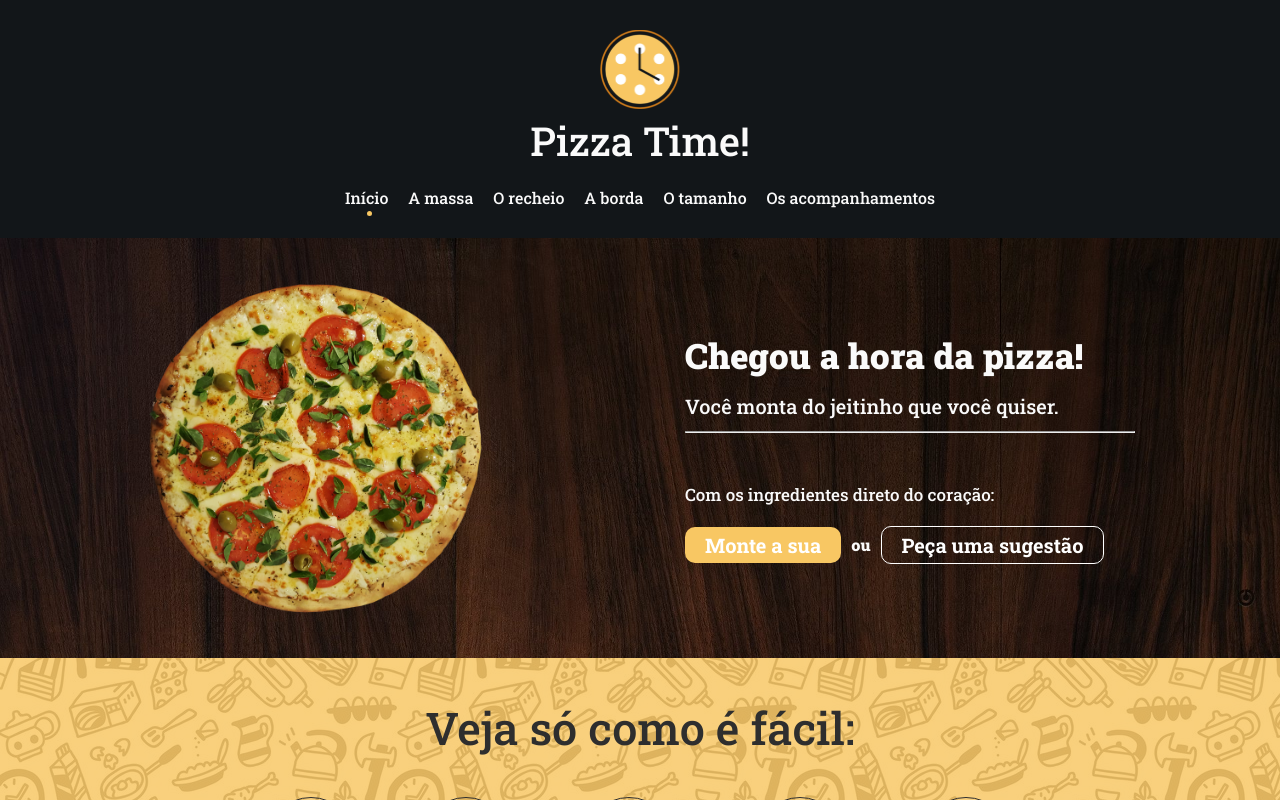
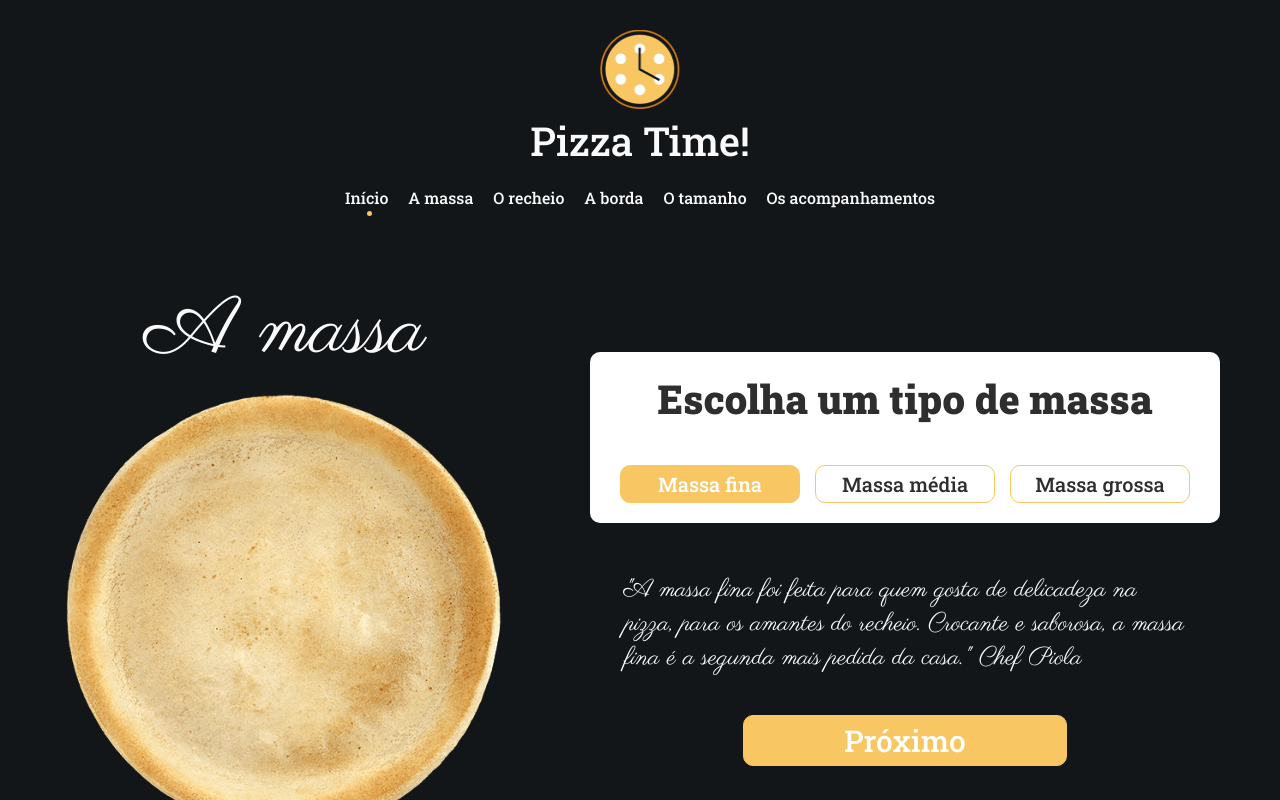
Before and after one commit to LuccasPiola/desafio-stoom, a React (Create React App) app in the folder frontend/: page / in a window 1280 px wide. Shown: the top 800 px of the page. Built offline with nearby package versions, Linux system fonts and the light colour scheme.

Commit message:
feature: Dough Step done

```diff
--- a/frontend/public/index.html
+++ b/frontend/public/index.html
@@ -3,7 +3,8 @@
   <head>
 		<meta charset="utf-8" />
 		<link rel="preconnect" href="https://fonts.gstatic.com">
-		<link href="https://fonts.googleapis.com/css2?family=Roboto+Slab:wght@300;500;700;900&display=swap" rel="stylesheet">
+    <link href="https://fonts.googleapis.com/css2?family=Roboto+Slab:wght@300;500;700;900&display=swap" rel="stylesheet">
+    <link href="https://fonts.googleapis.com/css2?family=Parisienne&display=swap" rel="stylesheet">
     <!-- <link rel="icon" href="%PUBLIC_URL%/favicon.ico" /> -->
     <meta name="viewport" content="width=device-width, initial-scale=1" />
 		<meta name="theme-color" content="#000000" />
--- a/frontend/src/App.tsx
+++ b/frontend/src/App.tsx
@@ -1,6 +1,7 @@
 import React from 'react'
 import Navbar from './components/Navbar'
 import Home from './pages/Home'
+import DoughStep from './pages/Steps/Dough'
 import GlobalStyle from './styles/global'
 
 export default function App(): JSX.Element {
@@ -8,7 +9,7 @@ export default function App(): JSX.Element {
     <>
       <GlobalStyle />
       <Navbar />
-      <Home />
+      <DoughStep />
     </>
   )
 }
--- /dev/null
+++ b/frontend/src/pages/Steps/Dough/index.tsx
@@ -0,0 +1,52 @@
+import React from 'react'
+
+import dough from '../../../assets/dough.png'
+
+import * as S from '../styles'
+
+export default function DoughStep(): JSX.Element {
+  return (
+    <S.Wrapper>
+      <aside>
+        <h1>A massa</h1>
+        <img src={dough} alt="massa" width={450} />
+      </aside>
+
+      <div>
+        <main>
+          <h1>Escolha um tipo de massa</h1>
+
+          <div>
+            <S.Option onClick={() => 1} isSelected>
+              Massa fina
+            </S.Option>
+            <S.Option onClick={() => 1}>Massa média</S.Option>
+            <S.Option onClick={() => 1}>Massa grossa</S.Option>
+          </div>
+        </main>
+
+        <article>
+          <h2>
+            &quot;A massa fina foi feita para quem gosta de delicadeza na pizza,
+            para os amantes do recheio. Crocante e saborosa, a massa fina é a
+            segunda mais pedida da casa.&quot; Chef Piola
+          </h2>
+          {/*
+          <h2>
+            &quot;A massa média são para os que gostam da pizza exatamente do
+            jeito que ela foi criada. Na medida, essa é a massa mais pedida da
+            casa.&quot; Chef Piola
+          </h2>
+
+          <h2>
+            &quot;A massa grossa é exatamente o que um amante de massas precisa,
+            com bastante recheio pra acompanhar. Um bom amante de pizza é um bom
+            amante de massas!&quot; Chef Piola
+          </h2> */}
+        </article>
+
+        <S.Next onClick={() => 1}>Próximo</S.Next>
+      </div>
+    </S.Wrapper>
+  )
+}
--- /dev/null
+++ b/frontend/src/pages/Steps/styles.ts
@@ -0,0 +1,111 @@
+import styled, { css } from 'styled-components'
+import { shade } from 'polished'
+
+import Button from '../../components/Button'
+
+export const Wrapper = styled.div`
+  display: flex;
+  justify-content: center;
+  align-items: center;
+  margin-top: 40px;
+
+  aside h1 {
+    font-family: 'Parisienne', cursive;
+    font-size: 80px;
+    text-align: center;
+  }
+
+  > div {
+    display: flex;
+    flex-direction: column;
+    align-items: center;
+    margin-left: 80px;
+    main {
+      background-color: #fff;
+      border-radius: 10px;
+      padding: 20px 30px;
+      color: #2e2e2e;
+
+      h1 {
+        font-weight: 900;
+        font-size: 40px;
+        margin-bottom: 40px;
+        text-align: center;
+      }
+
+      div {
+        display: flex;
+        align-items: center;
+        justify-content: space-between;
+      }
+    }
+
+    article {
+      margin-top: 50px;
+      h2 {
+        width: 560px;
+        margin: 0 auto;
+        font-family: 'Parisienne', cursive;
+        font-size: 25px;
+      }
+    }
+  }
+`
+export const Option = styled(Button)<{ isSelected?: boolean }>`
+  button {
+    width: 180px;
+    border: 1px solid #f8c763;
+    border-radius: 10px;
+    padding: 5px 20px;
+    font-size: 20px;
+    font-weight: 700;
+    transition: background-color 0.5s;
+    color: #2e2e2e;
+    font-weight: 500;
+    transition: border-color 0.5s;
+
+    ${({ isSelected }) =>
+      isSelected
+        ? css`
+            color: #fff;
+            background-color: #f8c763;
+            transition: background-color 0.5s;
+
+            &:hover {
+              transition: background-color 0.5s;
+              background-color: ${shade('0.2', '#f8c763')};
+            }
+          `
+        : css`
+            &:hover {
+              transition: border-color 0.5s;
+              border-color: ${shade('0.2', '#f8c763')};
+            }
+          `}
+  }
+
+  & + div {
+    margin-left: 15px;
+  }
+`
+
+export const Next = styled(Button)`
+  button {
+    margin-top: 40px;
+    border: 1px solid #f8c763;
+    border-radius: 10px;
+    padding: 5px 100px;
+    font-size: 30px;
+    font-weight: 700;
+    transition: background-color 0.5s;
+    color: #fff;
+    background-color: #f8c763;
+    transition: background-color 0.5s;
+    font-weight: 500;
+
+    &:hover {
+      transition: background-color 0.5s;
+      background-color: ${shade('0.2', '#f8c763')};
+    }
+  }
+`
```
Also changed, not shown: frontend/src/assets/dough.png (added).
